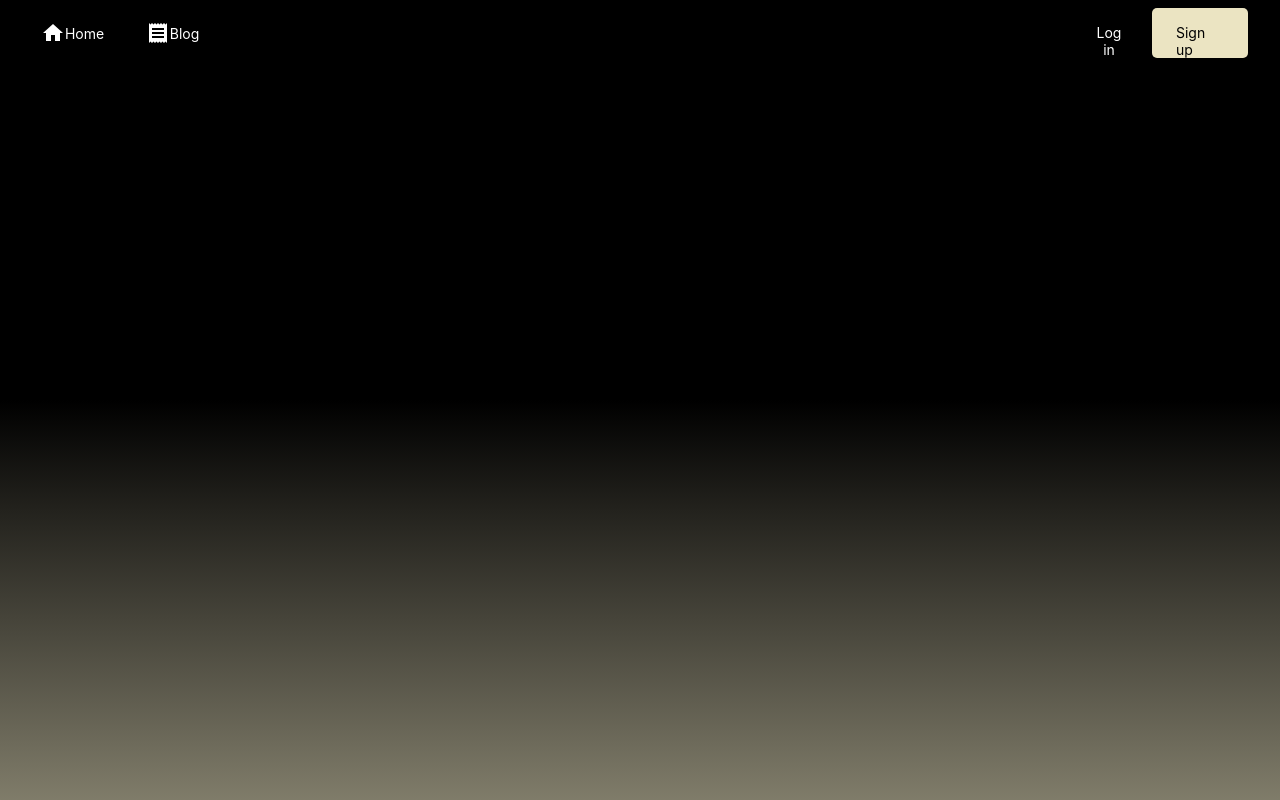
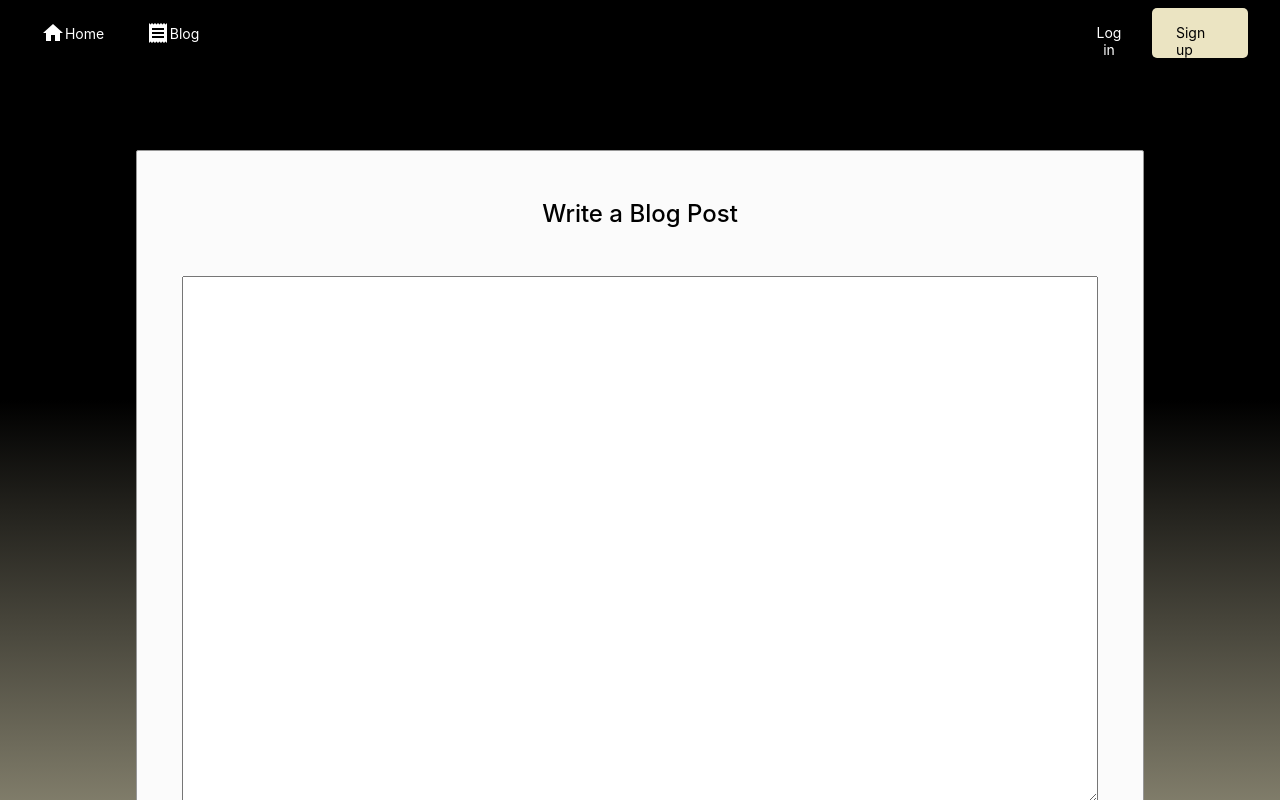
Before and after one commit to GaryVang/blog-new-template, a React (Create React App) app: page /blog in a window 1280 px wide. Shown: the top 800 px of the page. Built offline with nearby package versions, Linux system fonts and the light colour scheme.

Commit message:
Deployment test.

```diff
--- a/package.json
+++ b/package.json
@@ -33,5 +33,6 @@
       "last 1 firefox version",
       "last 1 safari version"
     ]
-  }
+  },
+  "homepage": "https://blog-template-10.herokuapp.com/"
 }
--- a/src/App.js
+++ b/src/App.js
@@ -17,7 +17,7 @@ function App() {
 
         {/* <Route exact path='/' component={Home} /> */}
         <Route exact path='/' component={Home} />
-        <Route exact path='https://blog-template-10.herokuapp.com/blog' component={Blog} />
+        <Route exact path='/blog' component={Blog} />
         <Route path='/login' component={Login} />
         <Route path='/signup' component={Signup} />
       </div>
```
